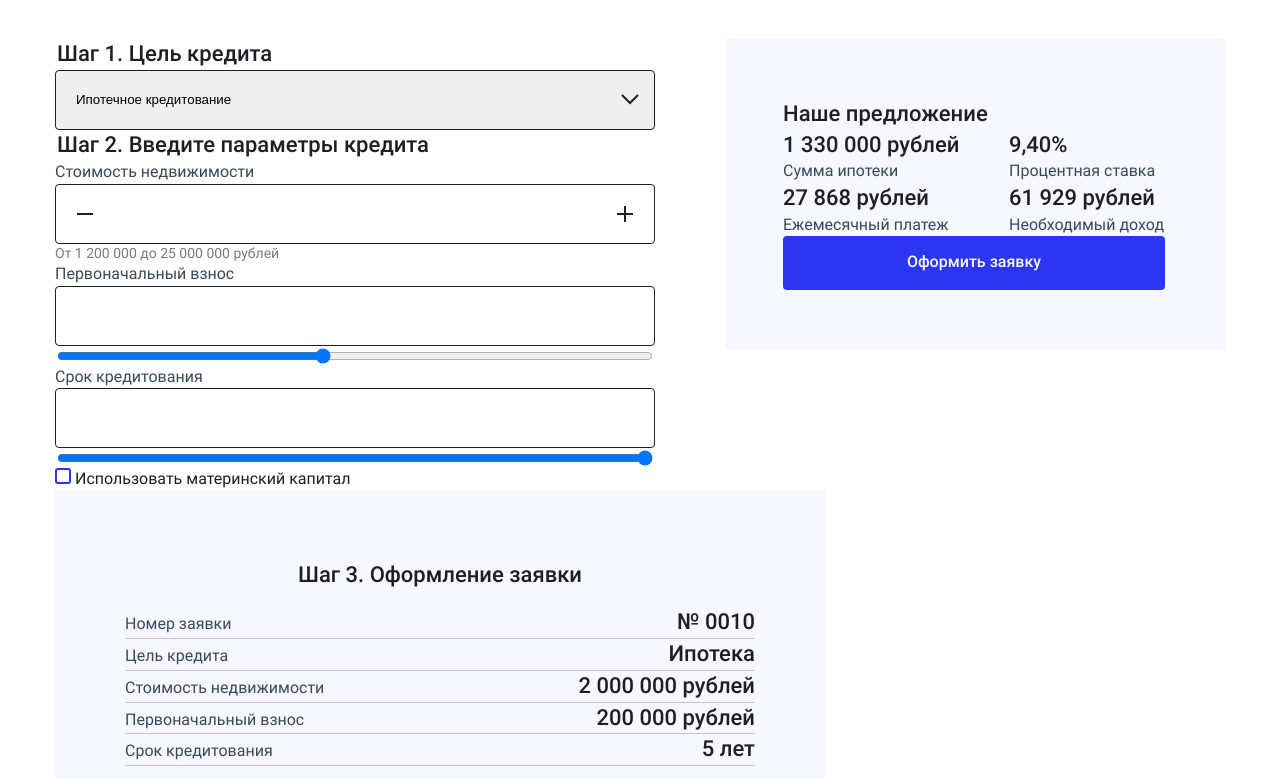
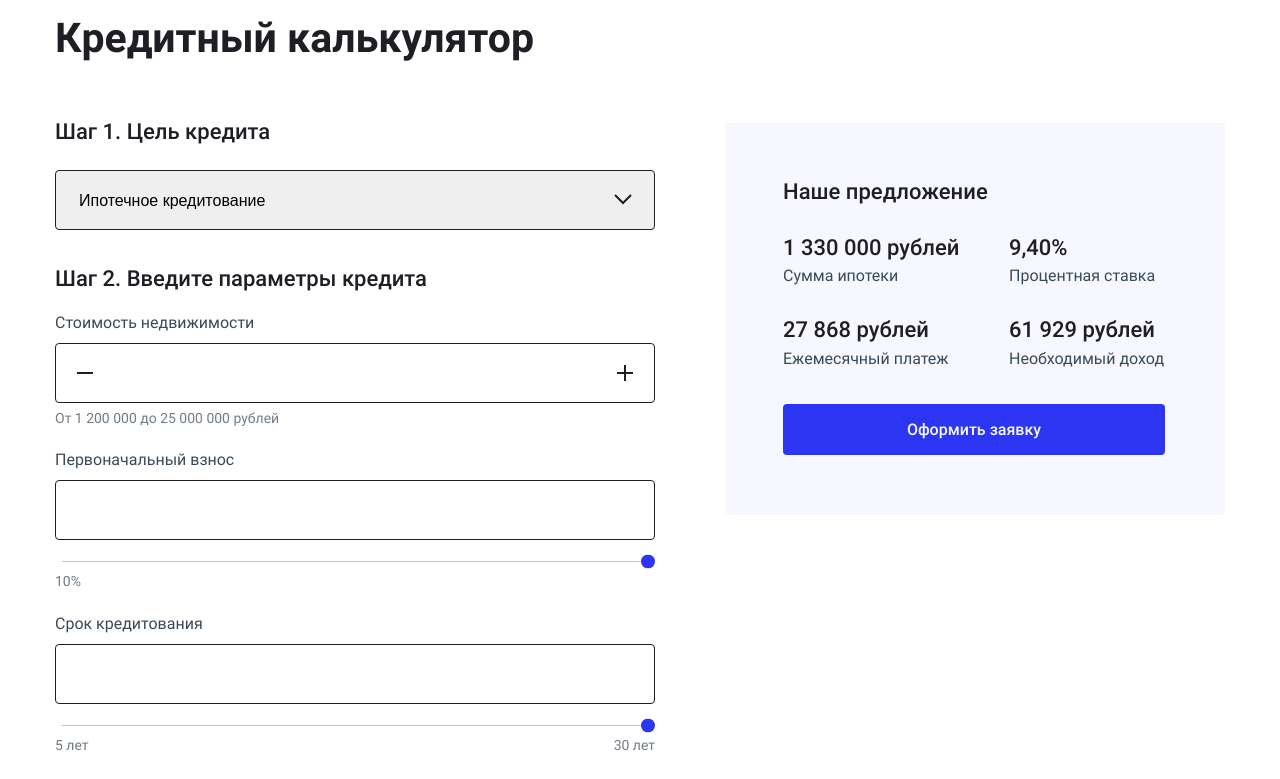
Before and after one commit to geoniced/liga-bank, a React (Create React App) app: page / in a window 1280 px wide. Shown: the part 1141-1920 px from the top of the page. Built offline with nearby package versions, Linux system fonts and the light colour scheme.

Commit message:
Делает PixelPerfect формы кредита

```diff
--- /dev/null
+++ b/src/components/calculation-form-range/calculation-form-range.jsx
@@ -0,0 +1,39 @@
+import React, {useState} from "react";
+import {Range} from "react-range";
+import {ReactComponent as IconRangeThumb} from "../../assets/img/icon-range-thumb.svg";
+
+const CalculationFormRange = (props) => {
+  const {
+    step,
+    min,
+    max,
+    scaleValues,
+  } = props;
+  const [values, setValues] = useState(scaleValues);
+
+  return (
+    <Range
+      step={step}
+      min={min}
+      max={max}
+      values={values}
+      onChange={(newValues) => setValues(newValues)}
+      renderTrack={({props: trackProps, children}) => (
+        <div
+          {...trackProps}
+          className="calculation-form__range-track"
+        >
+          {children}
+        </div>
+      )}
+      renderThumb={({props: thumbProps}) => (
+        <IconRangeThumb
+          {...thumbProps}
+          className="calculation-form__range-thumb"
+        />
+      )}
+    />
+  );
+};
+
+export default CalculationFormRange;
--- a/src/components/calculation-form/calculation-form.jsx
+++ b/src/components/calculation-form/calculation-form.jsx
@@ -1,11 +1,13 @@
+import React from "react";
 import {ReactComponent as IconMinus} from "../../assets/img/icon-minus.svg";
 import {ReactComponent as IconPlus} from "../../assets/img/icon-plus.svg";
+import CalculationFormRange from "../calculation-form-range/calculation-form-range";
 
 const CalculationForm = () => {
   return (
     <form action="#" className="credit-calculator__calculation-form calculation-form">
       <div className="calculation-form__form-column-wrapper">
-        <fieldset className="calculation-form__step-field-area">
+        <fieldset className="calculation-form__step-field-area calculation-form__step-field-area--step-1">
           <legend className="calculation-form__step-legend">Шаг 1. Цель кредита</legend>
 
           <div className="calculation-form__input-field-row">
@@ -17,7 +19,7 @@ const CalculationForm = () => {
           </div>
         </fieldset>
 
-        <fieldset className="calculation-form__step-field-area">
+        <fieldset className="calculation-form__step-field-area calculation-form__step-field-area--step-2">
           <legend className="calculation-form__step-legend">Шаг 2. Введите параметры кредита</legend>
 
           <div className="calculation-form__input-field-row">
@@ -40,14 +42,32 @@ const CalculationForm = () => {
           <div className="calculation-form__input-field-row">
             <label htmlFor="calculation-form-initial-fee" className="calculation-form__label">Первоначальный взнос</label>
             {/* Maybe an output tag... */}
-            <input className="calculation-form__input calculation-form__input--number" type="number" name="calculation-form-initial-fee" id="calculation-form-initial-fee" />
-            <input className="calculation-form__range" type="range" name="calculation-form-initial-fee-range" id="calculation-form-initial-fee-range" step="5" min="10" max="100" />
+            <input className="calculation-form__input calculation-form__input--range" type="text" name="calculation-form-initial-fee" id="calculation-form-initial-fee" />
+            <CalculationFormRange
+              step={5}
+              min={10}
+              max={100}
+              scaleValues={[100]}
+            />
+            <div className="calculation-form__range-description">
+              <span className="calculation-form__range-value">10%</span>
+            </div>
           </div>
 
           <div className="calculation-form__input-field-row">
             <label htmlFor="calculation-form-credit-time" className="calculation-form__label">Срок кредитования</label>
-            <input className="calculation-form__input calculation-form__input--number" type="number" name="calculation-form-credit-time" id="calculation-form-credit-time" />
-            <input className="calculation-form__range" type="range" name="calculation-form-credit-time-range" id="calculation-form-credit-time-range" step="1" min="5" max="30" />
+            <input className="calculation-form__input calculation-form__input--range" type="text" name="calculation-form-credit-time" id="calculation-form-credit-time" />
+            {/* <input className="calculation-form__range" type="range" name="calculation-form-credit-time-range" id="calculation-form-credit-time-range" step="1" min="5" max="30" /> */}
+            <CalculationFormRange
+              step={1}
+              min={5}
+              max={30}
+              scaleValues={[30]}
+            />
+            <div className="calculation-form__range-description">
+              <span className="calculation-form__range-value">5 лет</span>
+              <span className="calculation-form__range-value">30 лет</span>
+            </div>
           </div>
 
           <div className="calculation-form__checkbox-row">
--- a/src/scss/calculation-form.scss
+++ b/src/scss/calculation-form.scss
@@ -10,27 +10,53 @@
 
 .calculation-form__step-field-area {
   margin: 0;
+  margin-bottom: 34px;
   padding: 0;
   border: none;
+
+  &:last-of-type {
+    margin-bottom: 0;
+  }
 }
 
 .calculation-form__step-legend {
+  padding: 0;
+  margin-bottom: 22px;
+
   font-size: 22px;
   line-height: 140%;
   font-weight: 500;
 }
 
+.calculation-form__step-field-area--step-2 .calculation-form__step-legend {
+  margin-bottom: 17px;
+}
+
 .calculation-form__input-field-row {
   display: flex;
   flex-direction: column;
+
+  margin-bottom: 20px;
+
+  &:last-of-type {
+    margin-bottom: 0;
+  }
+}
+
+.calculation-form__checkbox-row {
+  display: flex;
+  align-items: center;
+  margin-top: 23px;
 }
 
 .calculation-form__label {
+  margin-bottom: 9px;
   color: $faded-black;
 }
 
 .calculation-form__field-description {
   margin: 0;
+  margin-top: 6px;
   padding: 0;
 
   font-size: 14px;
@@ -46,7 +72,10 @@
 .calculation-form__select-field,
 .calculation-form__input {
   width: 100%;
-  padding: 20px;
+  padding-top: 19px;
+  padding-right: 19px;
+  padding-bottom: 17px;
+  padding-left: 23px;
 
   line-height: 140%;
   border: 1px solid $black;
@@ -54,11 +83,14 @@
 }
 
 .calculation-form__select-field {
+  padding-right: 45px;
+
+  font-size: 16px;
   font-weight: 500;
 
   background-image: url("../assets/img/icon-select-drop.svg");
   background-repeat: no-repeat;
-  background-position: right 15px center;
+  background-position: right 22px center;
 
   -moz-appearance: none; /* Firefox */
   -webkit-appearance: none; /* Safari and Chrome */
@@ -70,6 +102,10 @@
   font-size: 18px;
   font-weight: 500;
   text-align: center;
+
+  &--range {
+    margin-bottom: 21px;
+  }
 }
 
 .calculation-form__input--number::-webkit-outer-spin-button,
@@ -101,13 +137,45 @@
   }
 }
 
+.calculation-form__range-track {
+  align-self: center;
+  width: 600px - $track-size;
+  height: 1px;
+  margin-bottom: 8px;
+
+  background-color: $track-color;
+}
+
+.calculation-form__range-thumb {
+  width: $track-size;
+  height: $track-size;
+}
+
+.calculation-form__range-description {
+  display: flex;
+  justify-content: flex-start;
+  align-items: flex-start;
+}
+
+.calculation-form__range-value {
+  margin-left: auto;
+
+  font-size: 14px;
+  color: $faded-gray;
+
+  &:first-of-type {
+    margin-left: 0;
+  }
+}
+
 .calculation-form__checkbox-label {
   position: relative;
-  padding-left: 20px;
+  padding-left: 24px;
 
   &::before {
     content: "";
     position: absolute;
+    top: 2px;
     left: 0;
 
     width: 16px;
@@ -126,13 +194,16 @@
 
 .calculation-form__result {
   width: 500px;
+  margin-top: 6px;
   padding: 60px;
+  padding-top: 54px;
   padding-left: 58px;
   background-color: $light-gray;
 }
 
 .calculation-form__result-title {
   margin: 0;
+  margin-bottom: 25px;
 
   font-size: 22px;
   line-height: 140%;
@@ -144,6 +215,7 @@
   flex-wrap: wrap;
   justify-content: space-between;
   margin: 0;
+  margin-bottom: 34px;
 }
 
 .calculation-form__offer-item {
@@ -154,6 +226,10 @@
   &:nth-of-type(2n) {
     width: 156px;
   }
+
+  &:nth-of-type(-n + 2) { // Only first two
+    margin-bottom: 27px;
+  }
 }
 
 .calculation-form__offer-title {
@@ -163,6 +239,7 @@
 
 .calculation-form__offer-value {
   margin: 0;
+  margin-bottom: 2px;
 
   font-size: 22px;
   line-height: 140%;
@@ -171,5 +248,7 @@
 
 .calculation-form__request-button {
   width: 100%;
+  padding-bottom: 14px;
+
   line-height: 140%;
 }
--- a/src/scss/credit-calculator.scss
+++ b/src/scss/credit-calculator.scss
@@ -1,8 +1,13 @@
 .credit-calculator {
   @include centered-layout;
+
+  padding-top: 97px;
 }
 
 .credit-calculator__title {
+  margin: 0;
+  margin-bottom: 49px;
+
   font-size: 41px;
   line-height: 140%;
 }
--- a/src/scss/variables.scss
+++ b/src/scss/variables.scss
@@ -8,4 +8,9 @@ $dark-blue: #2028B6;
 $light-gray: #F6F7FF;
 $faded-gray: #707C87;
 
+$track-color: #C1C2CA;
+
 $desktop-width: 1170px; // TODO: temporary until I start doing adaptive/rubber
+
+
+$track-size: 14px;
```
Also changed, not shown: src/assets/img/icon-range-thumb.svg (added).
